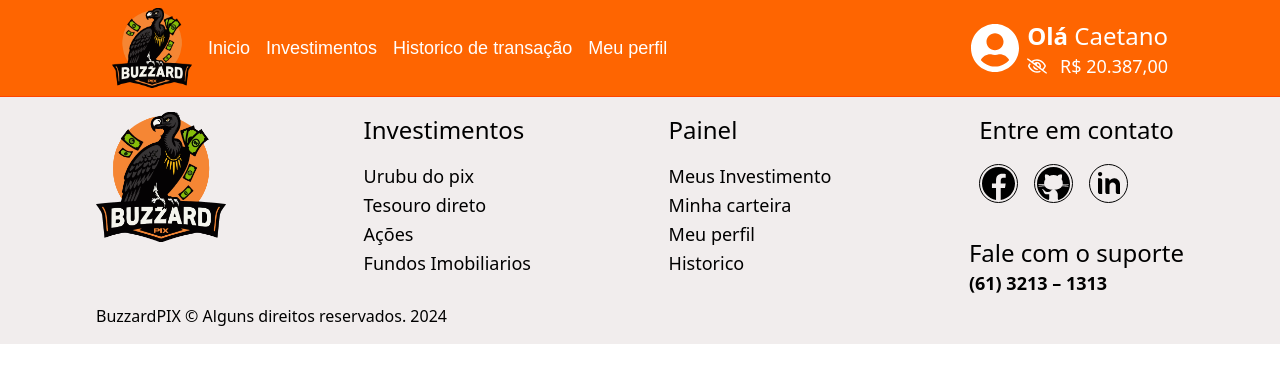
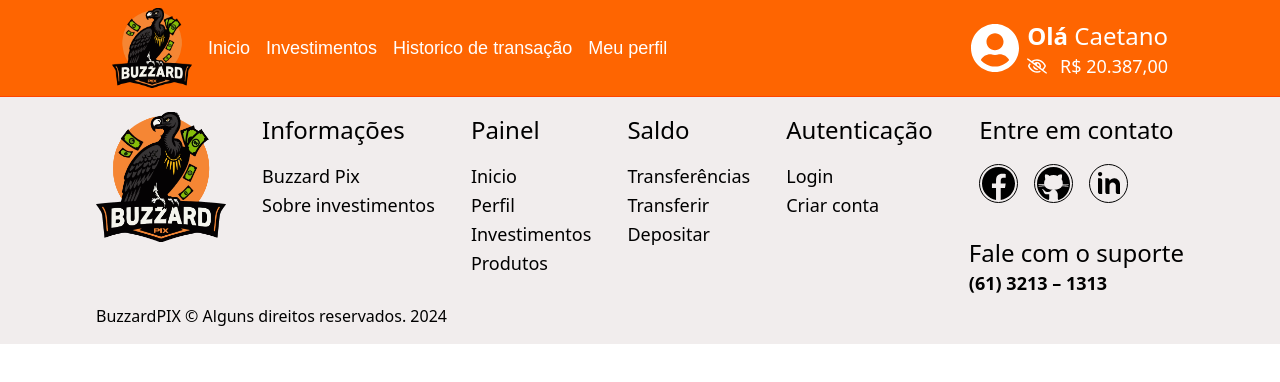
Before and after one commit to IcaroMoreir4/BuzzardPix, a website: page src/pages/modelo.html in a window 1280 px wide. Drawn offline with Linux system fonts and the light colour scheme.

Commit message:
footer e header

```diff
--- a/src/pages/modelo.html
+++ b/src/pages/modelo.html
@@ -97,29 +97,18 @@
       </picture>
 
       <div>
-        <h1 class="text-1-l pb-4">Investimentos</h1>
+        <h1 class="text-1-l pb-4">Informações</h1>
         <ul class="grid gap-1">
           <li>
             <a class="text-1-m hover:text-gray-600 hover:underline" href="./"
-              >Urubu do pix</a
+              >Buzzard Pix</a
             >
           </li>
           <li>
             <a class="text-1-m hover:text-gray-600 hover:underline" href="./"
-              >Tesouro direto</a
+              >Sobre investimentos</a
             >
           </li>
-          <li>
-            <a class="text-1-m hover:text-gray-600 hover:underline" href="./"
-              >Ações</a
-            >
-          </li>
-          <li>
-            <a class="text-1-m hover:text-gray-600 hover:underline" href="./"
-              >Fundos Imobiliarios</a
-            >
-          </li>
-        </ul>
       </div>
 
       <div>
@@ -127,22 +116,59 @@
         <ul class="grid gap-1">
           <li>
             <a class="text-1-m hover:text-gray-600 hover:underline" href="./"
-              >Meus Investimento</a
+              >Inicio</a
             >
           </li>
           <li>
             <a class="text-1-m hover:text-gray-600 hover:underline" href="./"
-              >Minha carteira</a
+              >Perfil</a
             >
           </li>
           <li>
             <a class="text-1-m hover:text-gray-600 hover:underline" href="./"
-              >Meu perfil</a
+              >Investimentos</a
             >
           </li>
           <li>
             <a class="text-1-m hover:text-gray-600 hover:underline" href="./"
-              >Historico</a
+              >Produtos</a
+            >
+          </li>
+        </ul>
+      </div>
+
+      <div>
+        <h1 class="text-1-l pb-4">Saldo</h1>
+        <ul class="grid gap-1">
+          <li>
+            <a class="text-1-m hover:text-gray-600 hover:underline" href="./"
+              >Transferências</a
+            >
+          </li>
+          <li>
+            <a class="text-1-m hover:text-gray-600 hover:underline" href="./"
+              >Transferir</a
+            >
+          </li>
+          <li>
+            <a class="text-1-m hover:text-gray-600 hover:underline" href="./"
+              >Depositar</a
+            >
+          </li>
+        </ul>
+      </div>
+
+      <div>
+        <h1 class="text-1-l pb-4">Autenticação</h1>
+        <ul class="grid gap-1">
+          <li>
+            <a class="text-1-m hover:text-gray-600 hover:underline" href="./"
+              >Login</a
+            >
+          </li>
+          <li>
+            <a class="text-1-m hover:text-gray-600 hover:underline" href="./"
+              >Criar conta</a
             >
           </li>
         </ul>
```
Also changed, not shown: build/assets/css/app.css.
